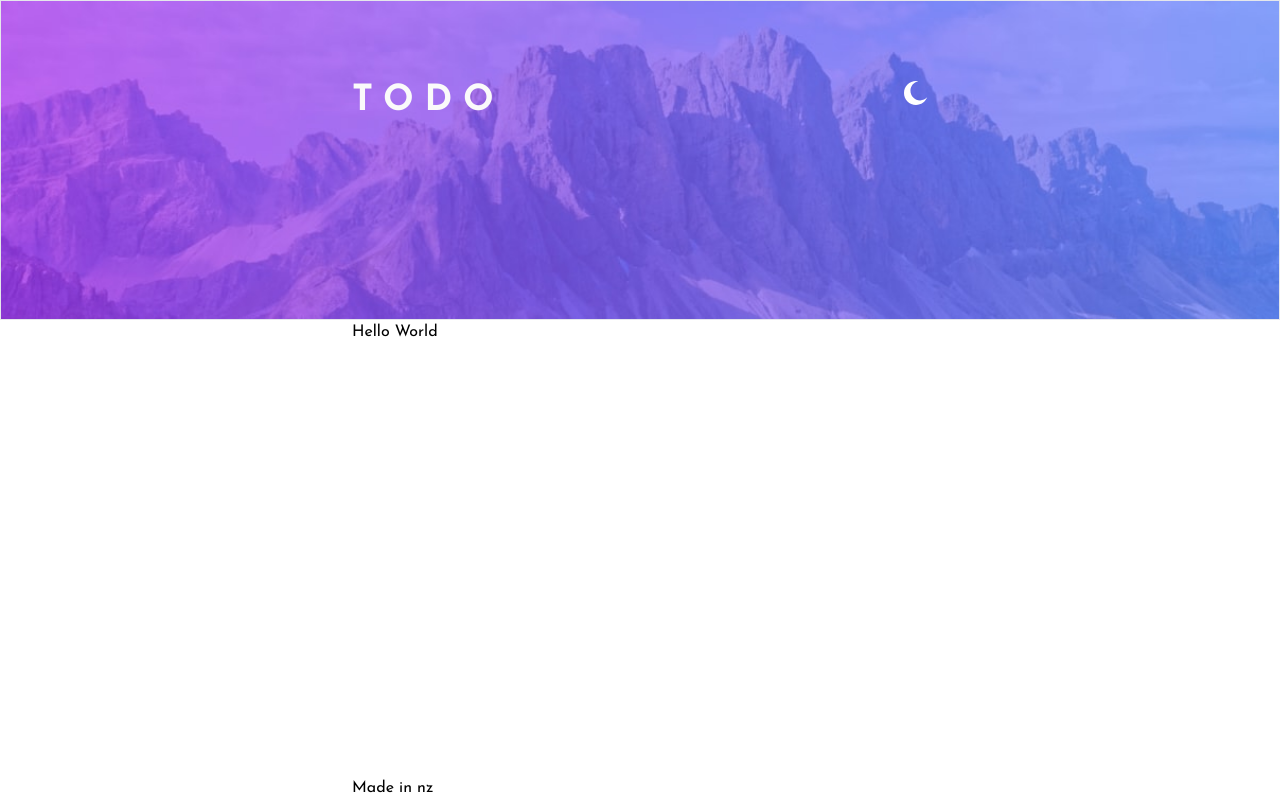
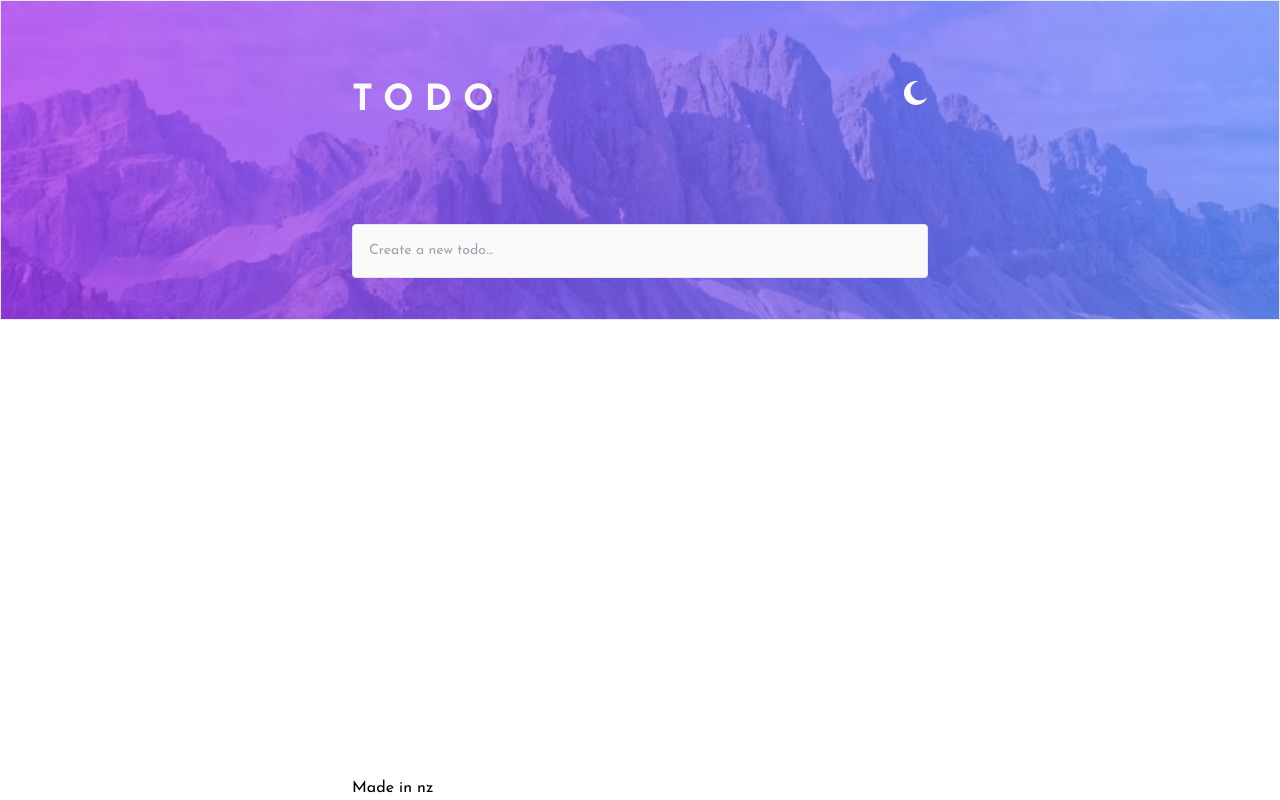
Before and after one commit to ninaokumura/todo-app, a React (Vite) app: page / in a window 1280 px wide. Built offline with nearby package versions, Linux system fonts and the light colour scheme.

Commit message:
add input component

```diff
--- a/src/App.tsx
+++ b/src/App.tsx
@@ -1,9 +1,17 @@
+import { useState } from "react";
 import moon from "./assets/images/icon-moon.svg";
+import Input from "./components/Input";
 
 function App() {
+  const [todo, setTodo] = useState("");
+
+  const handleTodo = (todo: string) => {
+    setTodo(todo);
+  };
+
   return (
     <div className="flex min-h-screen flex-col">
-      <header className="min-h-[12rem] border bg-mobile-light bg-cover bg-no-repeat sm:min-h-[20rem] sm:bg-desktop-light">
+      <header className="relative min-h-[12rem] border bg-mobile-light bg-cover bg-no-repeat sm:min-h-[20rem] sm:bg-desktop-light">
         <div className="center-element flex justify-between pt-12 sm:pt-20">
           <h1 className="text-3xl font-bold tracking-[0.3em] text-very-light-gray sm:text-4xl">
             TODO
@@ -11,8 +19,15 @@ function App() {
           <img src={moon} alt="moon icon" className="h-6 w-6" />
         </div>
       </header>
-      <main className="flex-1">
-        <div className="center-element">Hello World</div>
+      <main className="flex-1 justify-center">
+        <div className="center-element absolute top-28 right-0 left-0 mx-auto sm:top-56">
+          <Input
+            placeholder="Create a new todo..."
+            onChange={handleTodo}
+            value={todo}
+            name={""}
+          />
+        </div>
       </main>
       <footer className="center-element">Made in nz</footer>
     </div>
--- /dev/null
+++ b/src/components/Input.tsx
@@ -0,0 +1,25 @@
+import React from "react";
+
+type Props = {
+  onChange: (str: string) => void;
+  placeholder: string;
+  name: string;
+  value?: string;
+};
+
+export default function Input({
+  onChange,
+  name,
+  placeholder,
+  value = "",
+}: Props) {
+  return (
+    <input
+      onChange={event => onChange(event.target.value)}
+      name={name}
+      placeholder={placeholder}
+      value={value}
+      className="w-full rounded border bg-very-light-gray p-2.5 text-sm sm:p-4"
+    />
+  );
+}
```
